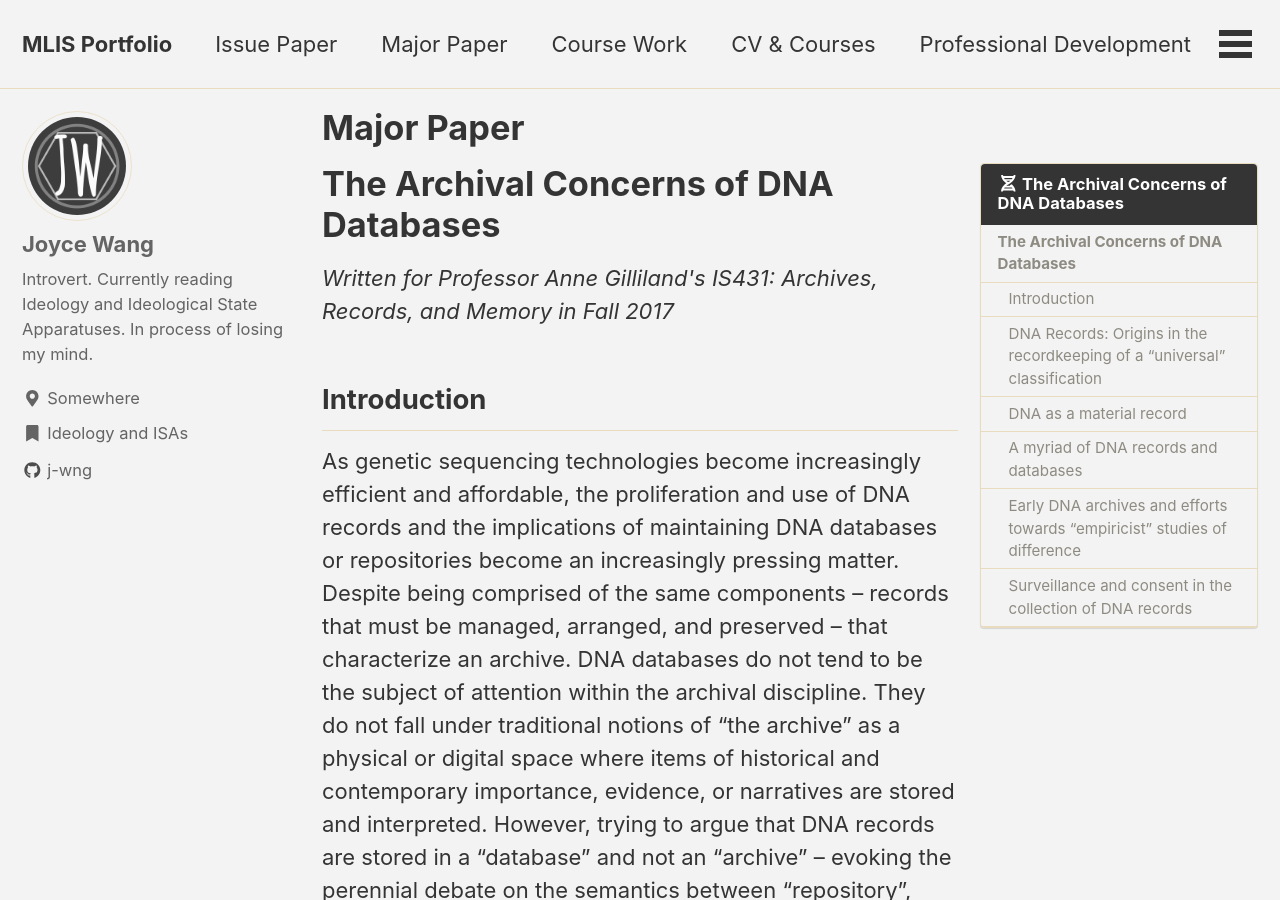
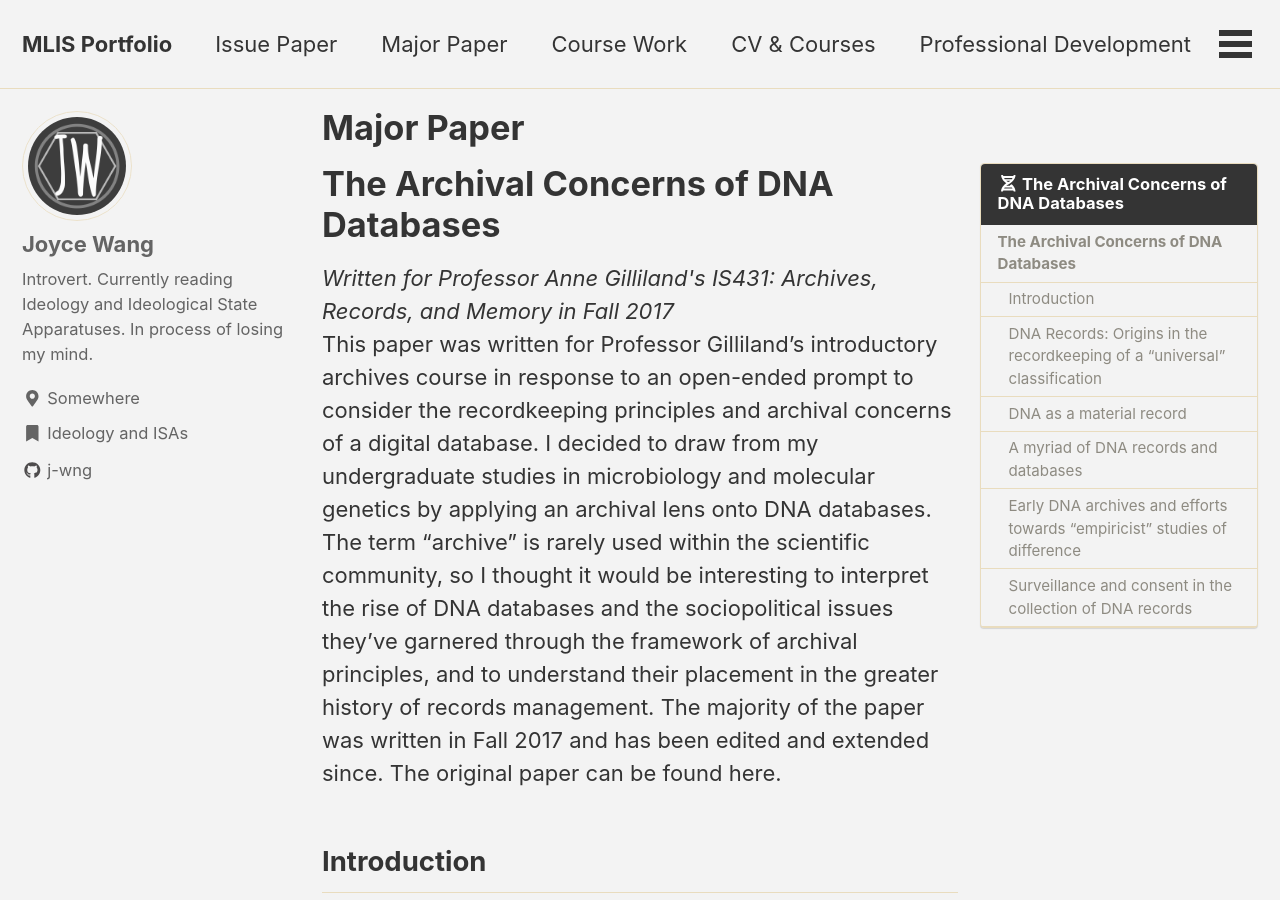
Before and after one commit to j-wng/portfolio, a Jekyll site: the page built from _pages/majorpaper.html, in a window 1280 px wide and 900 px high. Built offline with Jekyll 4.4.1, drawn with Linux system fonts in a browser that asks for light colours; cached includes are drawn as plain includes; nearby versions of some CDN libraries.

Commit message:
Update majorpaper.html

```diff
--- a/_pages/majorpaper.html
+++ b/_pages/majorpaper.html
@@ -12,6 +12,7 @@ toc_sticky: true
 
 <h1>The Archival Concerns of DNA Databases</h1>
 <i>Written for Professor Anne Gilliland's IS431: Archives, Records, and Memory in Fall 2017</i> <br>
+This paper was written for Professor Gilliland’s introductory archives course in response to an open-ended prompt to consider the recordkeeping principles and archival concerns of a digital database. I decided to draw from my undergraduate studies in microbiology and molecular genetics by applying an archival lens onto DNA databases. The term “archive” is rarely used within the scientific community, so I thought it would be interesting to interpret the rise of DNA databases and the sociopolitical issues they’ve garnered through the framework of archival principles, and to understand their placement in the greater history of records management. The majority of the paper was written in Fall 2017 and has been edited and extended since. The original paper can be found here.
 
 <p>
   <h2 id="sec1">Introduction</h2>
```
